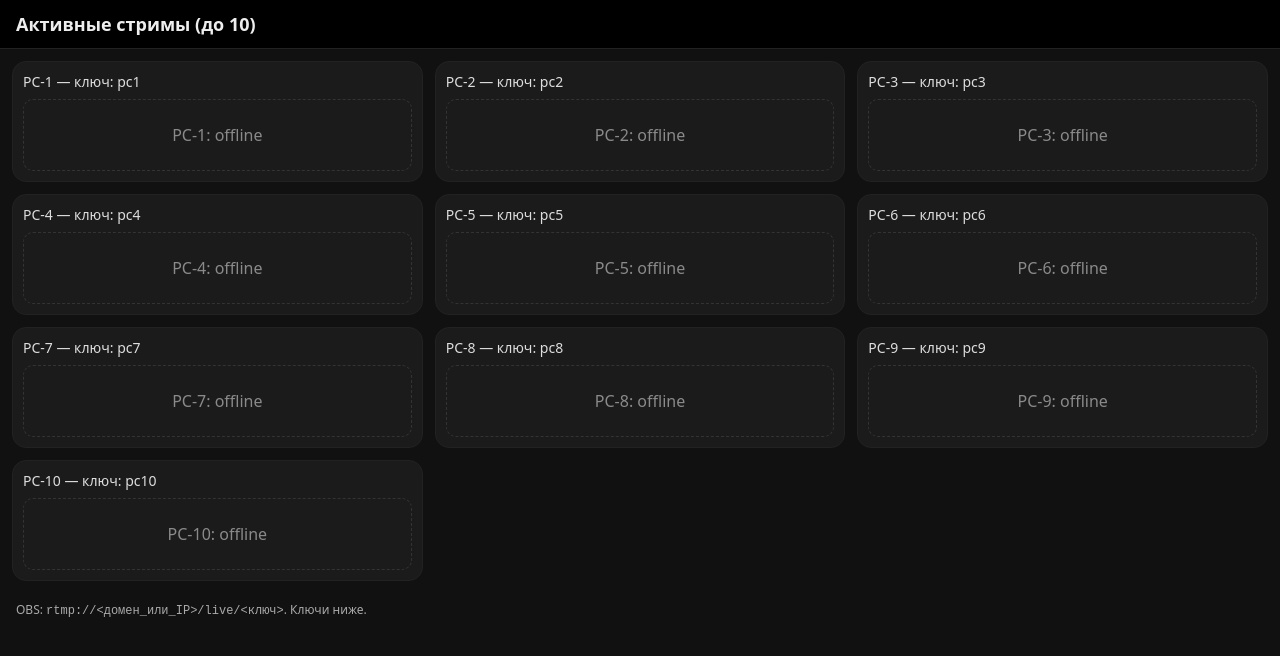
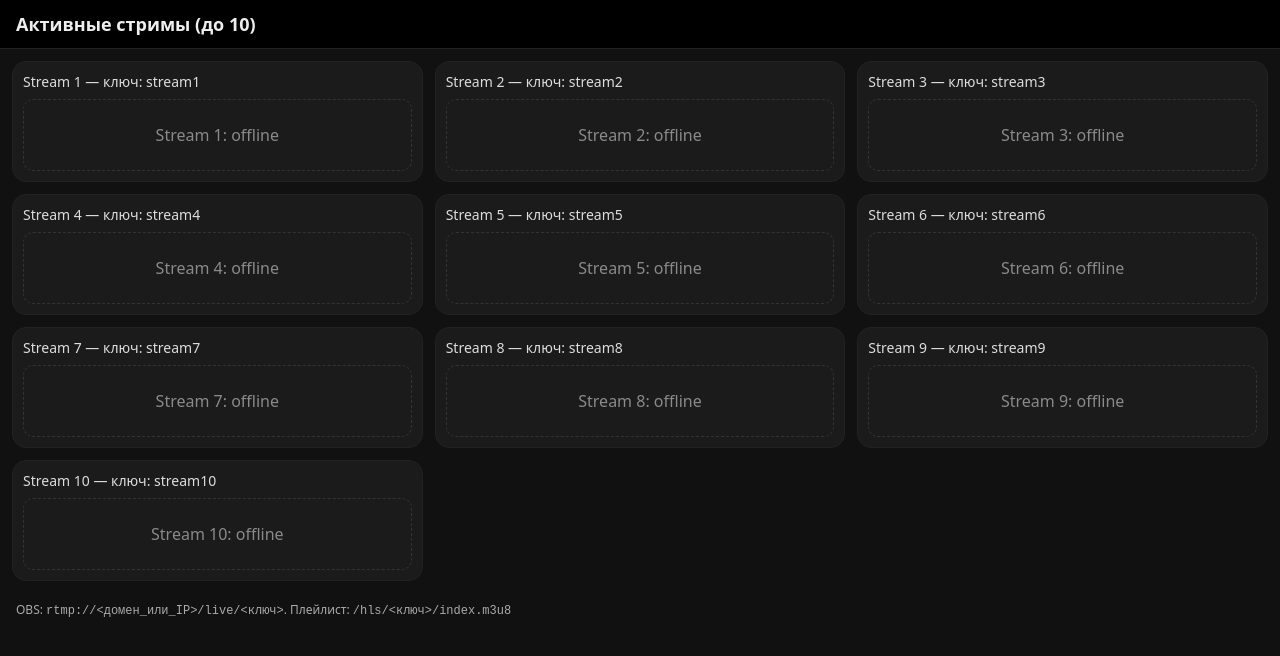
Before and after one commit to AlexeyGoto/obs_fog_server, a plain HTML site: page index.html in a window 1280 px wide. Drawn offline with nearby package versions, Linux system fonts and the light colour scheme; no server answers.

Commit message:
test app

```diff
--- a/index.html
+++ b/index.html
@@ -20,22 +20,21 @@
 <body>
   <header><h1>Активные стримы (до 10)</h1></header>
   <div class="grid" id="grid"></div>
-  <footer>OBS: <code>rtmp://&lt;домен_или_IP&gt;/live/&lt;ключ&gt;</code>. Ключи ниже.</footer>
+  <footer>OBS: <code>rtmp://&lt;домен_или_IP&gt;/live/&lt;ключ&gt;</code>. Плейлист: <code>/hls/&lt;ключ&gt;/index.m3u8</code></footer>
 
   <script src="https://cdn.jsdelivr.net/npm/hls.js@1.4.0"></script>
   <script>
-    // Задай свои ключи (имя стрима = RTMP ключ = $name)
     const STREAMS = [
-      { name: "PC-1", key: "pc1" },
-      { name: "PC-2", key: "pc2" },
-      { name: "PC-3", key: "pc3" },
-      { name: "PC-4", key: "pc4" },
-      { name: "PC-5", key: "pc5" },
-      { name: "PC-6", key: "pc6" },
-      { name: "PC-7", key: "pc7" },
-      { name: "PC-8", key: "pc8" },
-      { name: "PC-9", key: "pc9" },
-      { name: "PC-10", key: "pc10" }
+      { name: "Stream 1", key: "stream1" },
+      { name: "Stream 2", key: "stream2" },
+      { name: "Stream 3", key: "stream3" },
+      { name: "Stream 4", key: "stream4" },
+      { name: "Stream 5", key: "stream5" },
+      { name: "Stream 6", key: "stream6" },
+      { name: "Stream 7", key: "stream7" },
+      { name: "Stream 8", key: "stream8" },
+      { name: "Stream 9", key: "stream9" },
+      { name: "Stream 10", key: "stream10" }
     ];
 
     const grid = document.getElementById('grid');
@@ -55,7 +54,6 @@
       card.appendChild(video);
       grid.appendChild(card);
 
-      // ВАЖНО: при hls_nested on используем /hls/<key>/index.m3u8
       const src = `/hls/${encodeURIComponent(s.key)}/index.m3u8`;
 
       const setOffline = () => {
@@ -73,8 +71,7 @@
         hls.on(Hls.Events.MANIFEST_PARSED, () => video.play().catch(()=>{}));
         hls.on(Hls.Events.ERROR, (_e, data) => {
           if (data?.type === Hls.ErrorTypes.NETWORK_ERROR) {
-            hls.destroy();
-            setOffline();
+            hls.destroy(); setOffline();
           }
         });
       } else if (video.canPlayType('application/vnd.apple.mpegurl')) {
```
Also changed, not shown: 2 other files.
